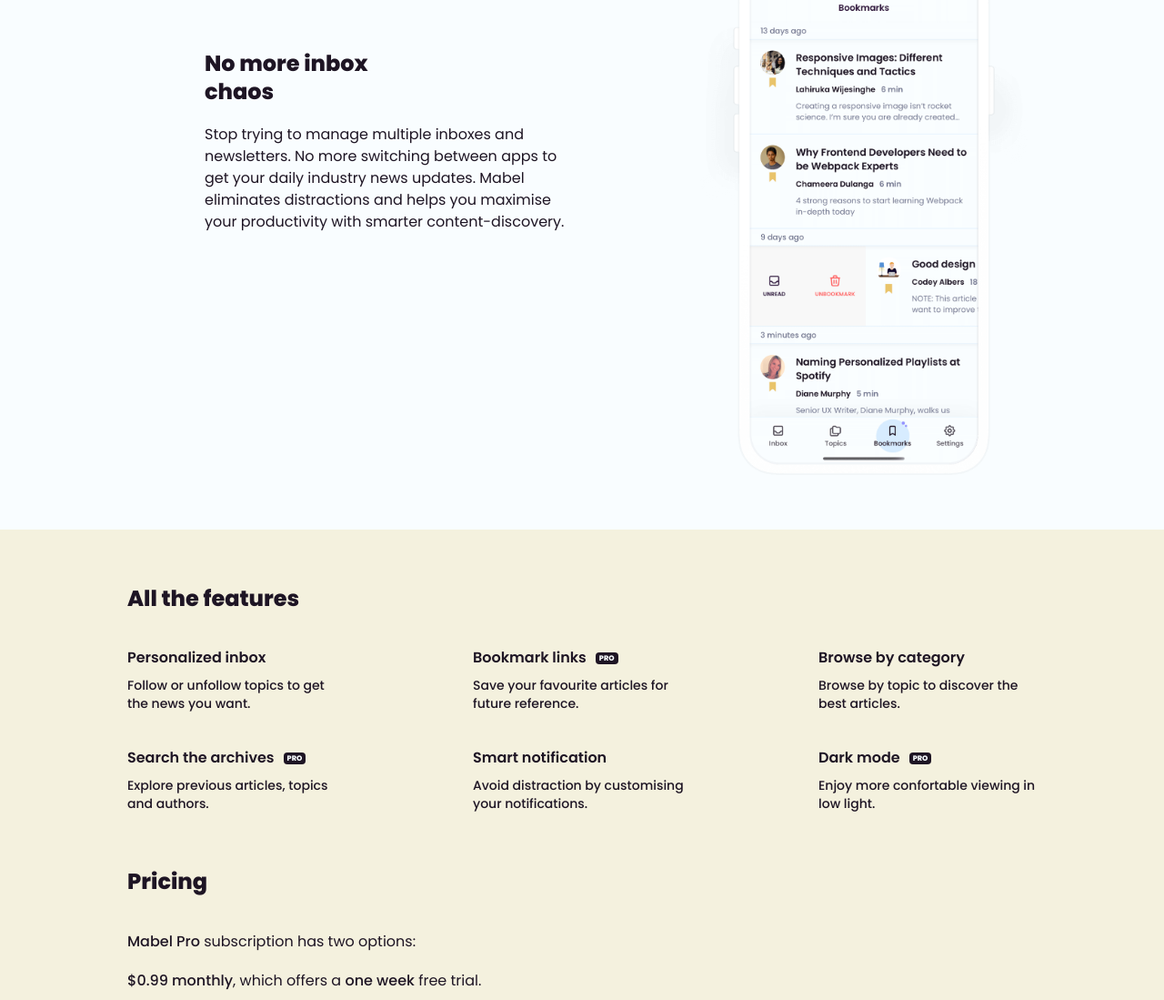
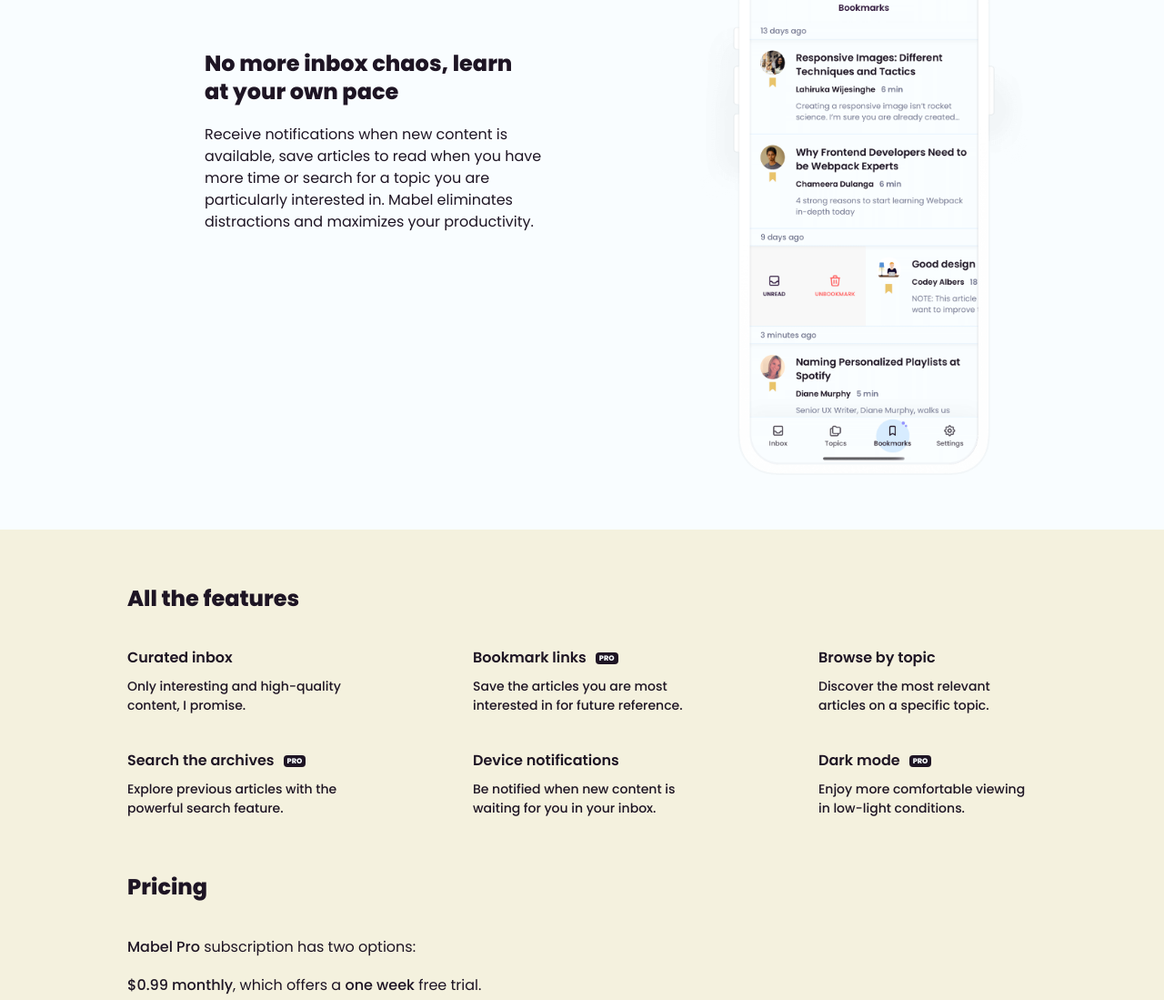
Before and after one commit to eddiesigner/mabel-website, a website: page src/index.html in a window 1280 px wide. Shown: the part 1600-2699 px from the top of the page at 91% size. Drawn offline with nearby package versions, Linux system fonts and the light colour scheme; files that its build step writes are made by us from their sources; files whose address does not match are found by name.

Commit message:
Update copy

```diff
--- a/src/index.html
+++ b/src/index.html
@@ -76,8 +76,8 @@
                   The only inbox you'll ever need for design and frontend news, curated by real people.
                 </h1>
                 <p class="block-text medium">
-                  A delightful way to stay informed, without the hassle of subscribing to multiple newsletters, aggregators and RSS
-                  feeds.
+                  A delightful way to learn and keep up to date without the hassle of subscribing to multiple newsletters, aggregators and
+                  other sources.
                 </p>
               </div>
               <div class="stores-block">
@@ -107,11 +107,10 @@
           <div class="featuring-block-grid">
             <div class="featuring-block-main">
               <h2 class="title in-featuring-block">
-                Stop searching, start learning
+                The best in the design and frontend community
               </h2>
               <p class="block-text in-featuring-section">
-                Every day, the team behind Mabel trawls the web for high-quality articles so that you don’t have to. We deliver 3-6
-                handpicked articles per day to your inbox to hel you keep up to date with the global design and frontend community.
+                Mabel continuously delivers high-quality articles carefully handpicked to keep you up to date with the global design and frontend community. Learn from fundamental aspects of Design Systems to essential aspects of the most used frontend frameworks of the moment.
               </p>
             </div>
             <div class="featuring-block-image">
@@ -123,11 +122,10 @@
           <div class="featuring-block-grid">
             <div class="featuring-block-main">
               <h2 class="title in-featuring-block">
-                No more inbox chaos
+                No more inbox chaos, learn at your own pace
               </h2>
               <p class="block-text in-featuring-section">
-                Stop trying to manage multiple inboxes and newsletters. No more switching between apps to get your daily industry news
-                updates. Mabel eliminates distractions and helps you maximise your productivity with smarter content-discovery.
+                Receive notifications when new content is available, save articles to read when you have more time or search for a topic you are particularly interested in. Mabel eliminates distractions and maximizes your productivity.
               </p>
             </div>
             <div class="featuring-block-image">
@@ -143,10 +141,10 @@
         <div class="features-section-grid">
           <div class="feature-block">
             <h3 class="feature-block-title">
-              Personalized inbox
+              Curated inbox
             </h3>
             <p class="feature-block-description">
-              Follow or unfollow topics to get the news you want.
+              Only interesting and high-quality content, I promise.
             </p>
           </div>
           <div class="feature-block">
@@ -155,15 +153,15 @@
               <span class="feature-block-badge">pro</span>
             </h3>
             <p class="feature-block-description">
-              Save your favourite articles for future reference.
+              Save the articles you are most interested in for future reference.
             </p>
           </div>
           <div class="feature-block">
             <h3 class="feature-block-title">
-              Browse by category
+              Browse by topic
             </h3>
             <p class="feature-block-description">
-              Browse by topic to discover the best articles.
+              Discover the most relevant articles on a specific topic.
             </p>
           </div>
           <div class="feature-block">
@@ -172,15 +170,15 @@
               <span class="feature-block-badge">pro</span>
             </h3>
             <p class="feature-block-description">
-              Explore previous articles, topics and authors.
+              Explore previous articles with the powerful search feature.
             </p>
           </div>
           <div class="feature-block">
             <h3 class="feature-block-title">
-              Smart notification
+              Device notifications
             </h3>
             <p class="feature-block-description">
-              Avoid distraction by customising your notifications.
+              Be notified when new content is waiting for you in your inbox.
             </p>
           </div>
           <div class="feature-block last">
@@ -189,7 +187,7 @@
               <span class="feature-block-badge">pro</span>
             </h3>
             <p class="feature-block-description">
-              Enjoy more confortable viewing in low light.
+              Enjoy more comfortable viewing in low-light conditions.
             </p>
           </div>
         </div>
--- a/src/scss/components/index/_feature-block.scss
+++ b/src/scss/components/index/_feature-block.scss
@@ -24,7 +24,7 @@
 
 .feature-block-description {
   color: var(--text-color);
-  line-height: 1.4;
+  line-height: 1.5;
   font-size: 0.875rem;
   font-weight: 500;
 }
--- a/src/scss/components/shared/_title.scss
+++ b/src/scss/components/shared/_title.scss
@@ -19,7 +19,7 @@
   }
 
   &.in-featuring-block {
-    max-width: 12.5rem;
+    max-width: 21.875rem;
   }
 
   &.in-features-section {
```
